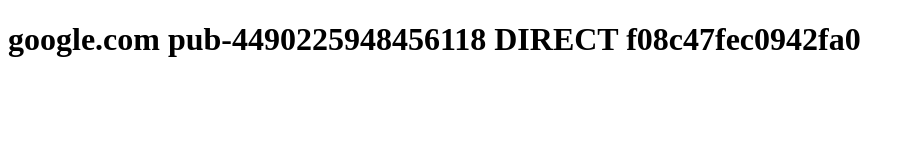
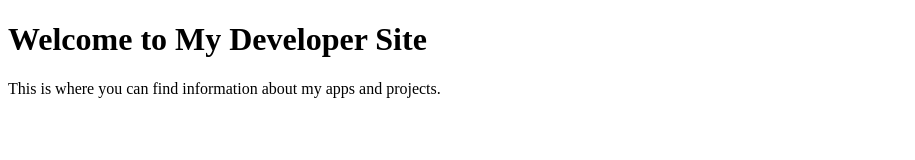
Before and after one commit to doom4000/SubSurvival, a plain HTML site: page index.html in a window 1280 px wide. Shown: the whole page, without its empty margins (0-915 px from the left). Drawn offline with Linux system fonts and the light colour scheme.

Commit message:
Update index.html

```diff
--- a/index.html
+++ b/index.html
@@ -6,6 +6,7 @@
     <title>My Developer Site</title>
 </head>
 <body>
-    <h1>google.com pub-4490225948456118 DIRECT f08c47fec0942fa0</h1>
+    <h1>Welcome to My Developer Site</h1>
+    <p>This is where you can find information about my apps and projects.</p>
 </body>
 </html>
```
